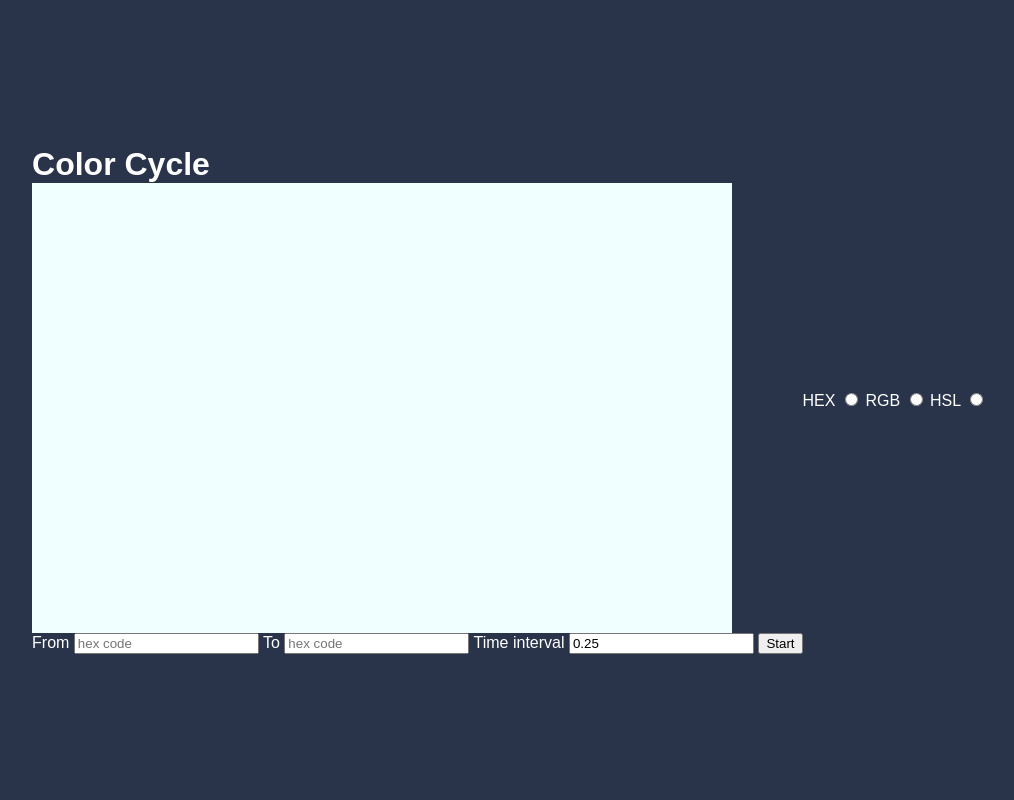
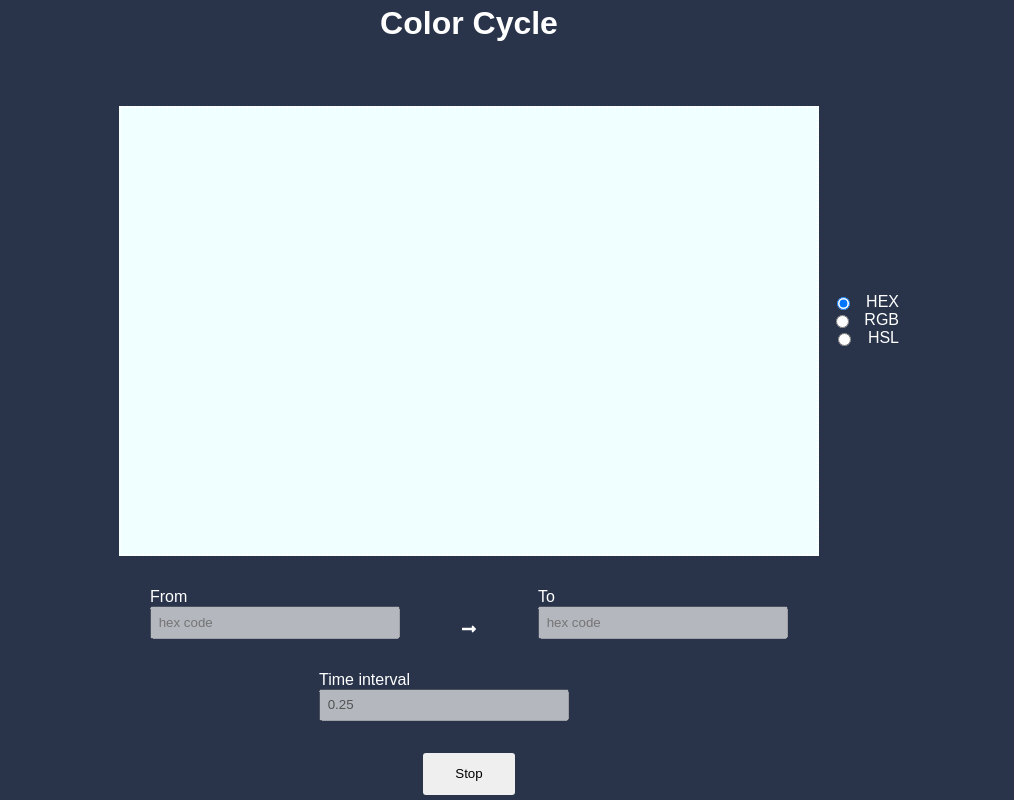
Before and after one commit to shmula1308/ColorCycle, a plain HTML site: page index.html in a window 1280 px wide. Both pictures are taken after a click on the button "Start". Shown: the whole page, without its empty margins (131-1145 px from the left). Drawn offline with Linux system fonts and the light colour scheme; a web font is replaced by a local one.

Commit message:
javascript update

```diff
--- a/css/styles.css
+++ b/css/styles.css
@@ -22,11 +22,86 @@ h1 {
 }
 
 input {
+  width: 250px;
+  padding: 0.5em;
   font-family: inherit;
+}
+
+/* BUTTONS */
+
+.btn {
+  display: block;
+  margin: auto;
+  border: none;
+  padding: 1em 2.4em;
+  border-radius: 3px;
+  outline: none;
+  text-align: center;
+  font-family: inherit;
+}
+
+.stopBtn {
+  display: none;
+}
+
+.btn:active {
+  transform: scale(0.98);
 }
 
 .color-display {
   width: 700px;
   height: 450px;
   background-color: azure;
+  transition: all 1s ease;
+  border: 2px dotted white;
 }
+
+.ending-color {
+  display: none;
+  width: 100%;
+  height: 100%;
+}
+
+.main-title {
+  text-align: center;
+  margin-bottom: 2em;
+}
+
+.color-codes-container {
+  display: flex;
+  flex-direction: column;
+}
+
+.color-group {
+  width: 80px;
+  display: flex;
+  justify-content: space-around;
+  align-items: center;
+  flex-direction: row-reverse;
+}
+
+.container {
+  display: flex;
+  justify-content: space-around;
+  margin-top: 2em;
+}
+
+.input-group {
+  display: flex;
+  flex-direction: column;
+}
+
+.arrow-icon {
+  align-self: flex-end;
+}
+
+.interval-group {
+  width: 300px;
+  display: flex;
+  flex-direction: column;
+  margin: 2em auto;
+}
+
+.color-codes-form {
+  margin-bottom: 10em;
+}
--- a/index.html
+++ b/index.html
@@ -9,6 +9,7 @@
       href="https://fonts.googleapis.com/css2?family=Open+Sans&family=RocknRoll+One&display=swap"
       rel="stylesheet"
     />
+    <script src="js/script.js" defer></script>
     <link rel="stylesheet" href="css/styles.css" />
     <link
       rel="stylesheet"
@@ -21,27 +22,44 @@
   <body>
     <div class="app-container">
       <h1 class="main-title">Color Cycle</h1>
-      <div class="color-display"></div>
+      <div class="color-display"><div class="ending-color"></div></div>
       <form>
+        <div class="container">
+          <div class="input-group">
             <label for="starting-color">From</label>
             <input type="text" id="starting-color" placeholder="hex code" />
+          </div>
+          <div class="arrow-icon">
+            <i class="fas fa-long-arrow-alt-right"></i>
+          </div>
+          <div class="input-group">
             <label for="ending-color">To</label>
             <input type="text" id="ending-color" placeholder="hex code" />
+          </div>
+        </div>
+        <div class="interval-group">
           <label for="time-interval">Time interval</label>
           <input type="number" class="time-interval" value="0.25" step="0.05" />
-
-        <button type="button" class="btn">Start</button>
+        </div>
+        <button type="button" class="btn" id="startButton">Start</button>
+        <button type="button" class="btn stopBtn" id="stopButton">Stop</button>
       </form>
     </div>
+    <form class="color-codes-form">
       <div class="color-codes-container">
-      <form>
+        <div class="color-group">
           <label for="hex">HEX</label>
-        <input type="radio" name="color-code" id="hex" value="hex" />
+          <input type="radio" name="color-code" id="hex" value="hex" checked />
+        </div>
+        <div class="color-group">
           <label for="rgb">RGB</label>
           <input type="radio" id="rgb" name="color-code" value="rgb" />
+        </div>
+        <div class="color-group">
           <label for="hsl">HSL</label>
           <input type="radio" id="hsl" name="color-code" value="hsl" />
+        </div>
+      </div>
     </form>
-    </div>
   </body>
 </html>
--- a/js/script.js
+++ b/js/script.js
@@ -0,0 +1,46 @@
+const startColorInput = document.querySelector('#starting-color');
+const endColorInput = document.querySelector('#ending-color');
+const startBtn = document.querySelector('#startButton');
+const stopBtn = document.querySelector('#stopButton');
+const colorDisplay = document.querySelector('.color-display');
+const timeInterval = document.querySelector('.time-interval');
+
+let button = {
+    start: false
+}
+
+
+let timmy;
+
+startBtn.addEventListener('click', (ev) => {
+
+    colorDisplay.style.backgroundColor = startColorInput.value;
+    let speed = timeInterval.value;
+
+        timmy = setInterval(() => {
+        if(colorDisplay.style.backgroundColor === startColorInput.value) {
+            colorDisplay.style.backgroundColor = endColorInput.value;
+        } else {
+            colorDisplay.style.backgroundColor = startColorInput.value;
+        }
+    },speed * 1000)
+
+    if(!button.start) {
+        button.start = true;
+        startBtn.style.display = 'none';
+        stopBtn.style.display = 'block';
+        startColorInput.disabled = true;
+        endColorInput.disabled = true;
+        timeInterval.disabled = true;
+    }
+})
+
+stopBtn.addEventListener('click', () => {
+        clearInterval(timmy)
+        button.start = false;
+        startBtn.style.display = 'block';
+        stopBtn.style.display = 'none';
+        startColorInput.disabled = false;
+        endColorInput.disabled = false;
+        timeInterval.disabled = false;
+})
```
Lines whose indentation alone changed are shown as unchanged.
